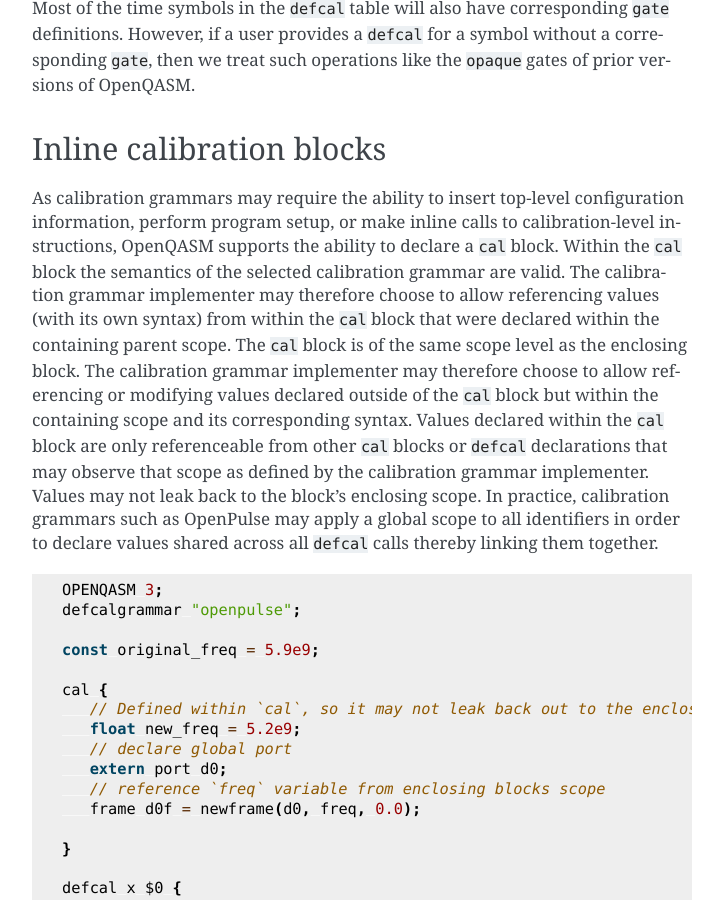
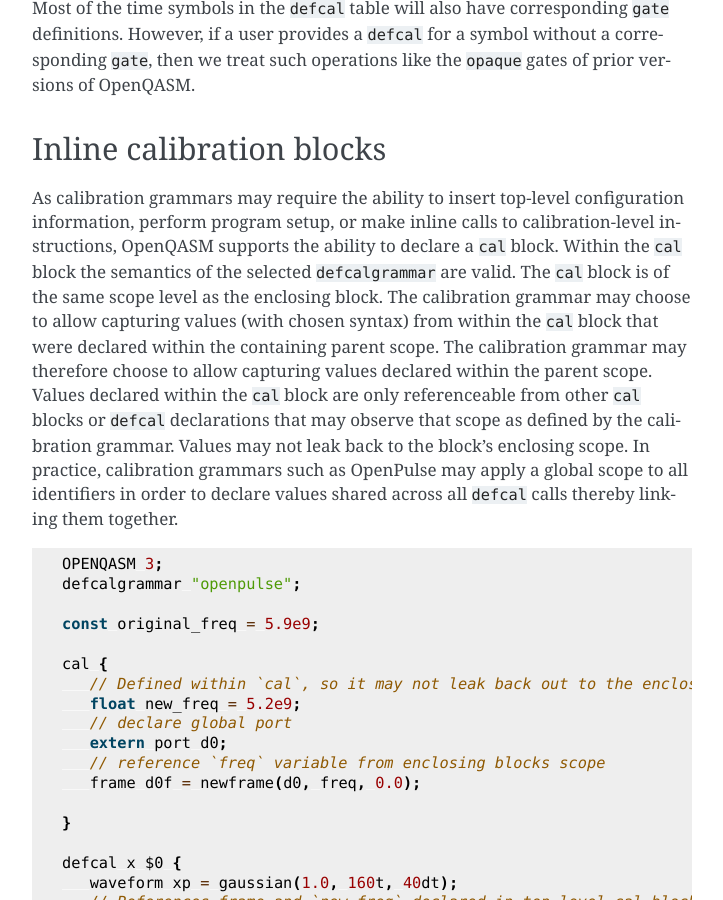
Before and after one commit to openqasm/openqasm, a Sphinx documentation site: the page built from source/language/pulses.rst, in a window 1280 px wide and 900 px high, scrolled down 1918 px. Shown: the whole window, without its empty margins (388-1111 px from the left). Built offline with Sphinx 7.4.7, drawn with Linux system fonts in a browser that asks for light colours; cross-references to code outside the pages are shown as plain code.

Commit message:
Update calibration grammars.

```diff
--- a/source/language/pulses.rst
+++ b/source/language/pulses.rst
@@ -108,13 +108,12 @@ Inline calibration blocks
 
 As calibration grammars may require the ability to insert top-level configuration information, perform program setup, or make inline calls
 to calibration-level instructions, OpenQASM supports the ability to declare a ``cal`` block. Within the ``cal`` block the
-semantics of the selected calibration grammar are valid. The calibration grammar implementer may therefore choose to
-allow referencing values (with its own syntax) from within the ``cal`` block that were declared within the containing parent scope.
-The ``cal`` block is of the same scope level as the enclosing block.
-The calibration grammar implementer may therefore choose to allow referencing or modifying values declared outside
-of the ``cal`` block but within the containing scope and its corresponding syntax.
-Values declared within the ``cal`` block are only referenceable from other ``cal`` blocks or ``defcal`` declarations that may observe that scope as defined
-by the calibration grammar implementer. Values may not leak back to the block's enclosing scope.
+semantics of the selected ``defcalgrammar`` are valid. The ``cal`` block is of the same scope level as the enclosing block. The
+calibration grammar may choose to allow capturing values (with chosen syntax) from within the ``cal``
+block that were declared within the containing parent scope.
+The calibration grammar may therefore choose to allow capturing values declared within the parent scope.
+Values declared within the ``cal`` block are only referenceable from other ``cal`` blocks or ``defcal`` declarations
+that may observe that scope as defined by the calibration grammar. Values may not leak back to the block's enclosing scope.
 In practice, calibration grammars such as OpenPulse may apply
 a global scope to all identifiers in order to declare values shared across all ``defcal`` calls thereby linking them together.
 
```
